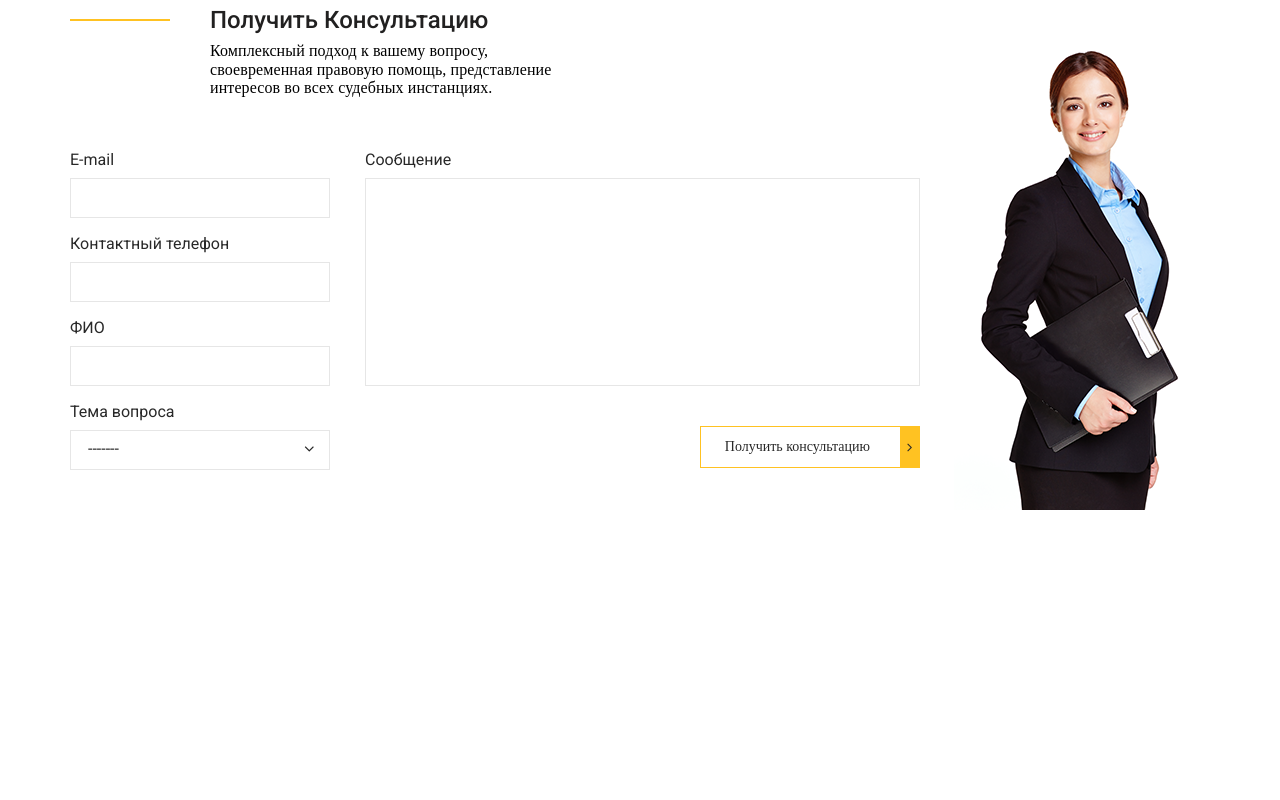
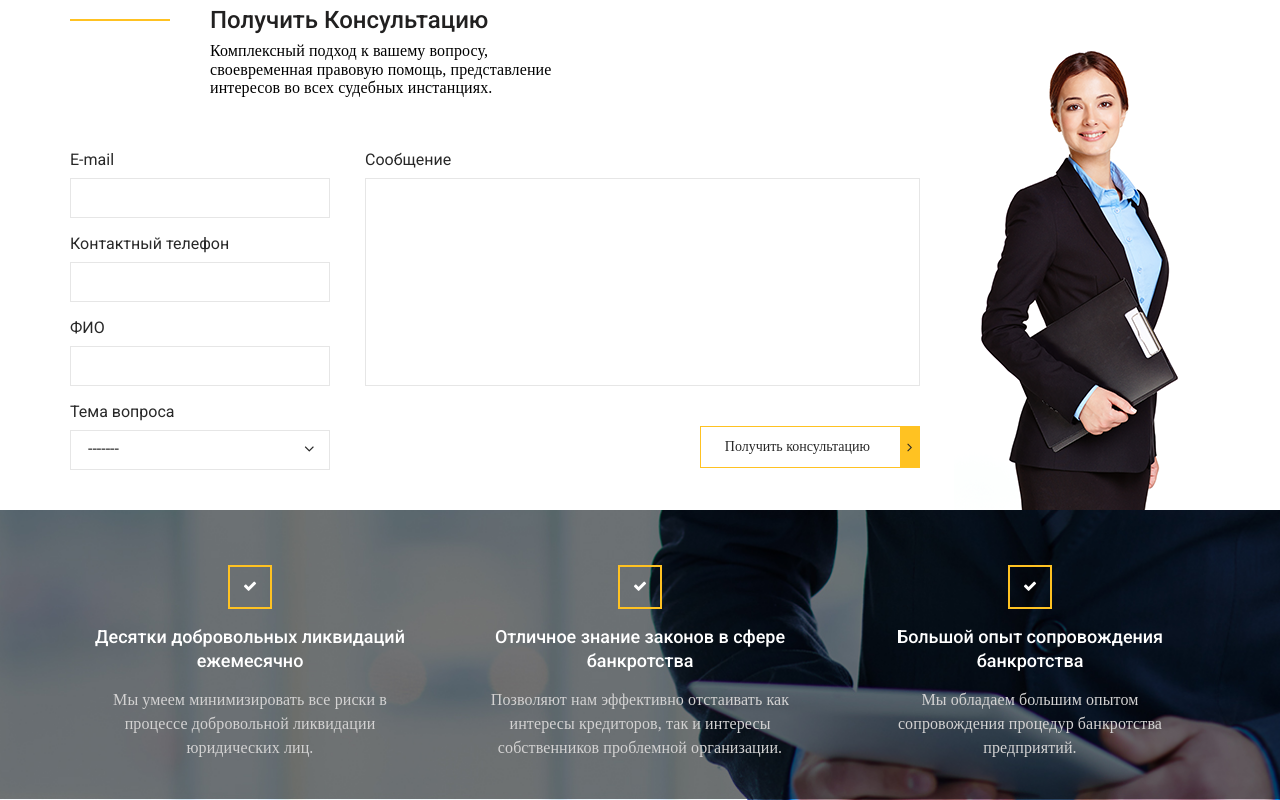
Before and after one commit to YuriBorysiuk/Training-project_1_Landing-page, a plain HTML site: page index.html in a window 1280 px wide. Shown: the part 1587-2387 px from the top of the page. Before the commit the page ends 2097 px from the top, so only its background shows below. Drawn offline with nearby package versions, Linux system fonts and the light colour scheme; files whose address does not match are found by name.

Commit message:
Finish layout and stilization section advanteges

```diff
--- a/css/main.css
+++ b/css/main.css
@@ -450,7 +450,6 @@ Section services and form
 }
 
 .form__box-inner .jq-selectbox__dropdown {
-
 	width: 100%;
 	margin: 2px 0 0;
 	padding: 0;
@@ -523,14 +522,10 @@ Section about
 	min-height: 300px;
 	background-repeat: no-repeat;
 	padding: 25px 0px 45px;
-
-
 }
 
 .about__inner {
 	max-width: 545px;
-
-
 }
 
 .about__title {
@@ -556,4 +551,71 @@ Section about
 
 }
 
-3:52:30
+/*=====================
+Section advanteges
+=====================*/
+
+.advanteges {
+	padding: 55px 0px 40px;
+	background-image: url(../img/adv-fon.jpg);
+	background-repeat: no-repeat;
+	background-position: center;
+	min-height: 285px;
+	background-size: cover;
+}
+
+.advanteges__inner {
+	color: #fff;
+	text-align: center;
+	display: flex;
+	justify-content: space-between;
+
+}
+
+.advanteges-item {
+	max-width: 360px;
+	padding: 0px 20px;
+}
+
+.advanteges__title {
+	font-size: 18px;
+	line-height: 24px;
+	font-weight: 500;
+	font-family: 'Roboto', sans-serif;
+	padding: 60px 0px 15px;
+	position: relative;
+
+}
+
+.advanteges__title:before {
+	content: "";
+	position: absolute;
+	width: 40px;
+	height: 40px;
+	border: 2px solid #ffc222;
+	top: 0;
+	left: 50%;
+	transform: translateX(-50%);
+}
+
+.advanteges__title:after {
+	content: "\f00c";
+	font-family: 'icomoon';
+	font-size: 14px;
+	position: absolute;
+	top: 9px;
+	left: 50%;
+	transform: translateX(-50%);
+}
+
+.advanteges__text {
+	line-height: 24px;
+	color: #d3d2d2;
+	letter-spacing: 0.1px;
+
+}
+
+
+
+
+/*4:25:23*/
--- a/index.html
+++ b/index.html
@@ -237,6 +237,36 @@
 
 			</div>
 		</section>
+		<section class="advanteges">
+			<div class="container">
+				<div class="advanteges__inner">
+					<div class="advanteges-item">
+						<div class="advanteges__title">
+							Десятки добровольных ликвидаций ежемесячно
+						</div>
+						<div class="advanteges__text">
+							Мы умеем минимизировать все риски в процессе добровольной ликвидации юридических лиц.
+						</div>
+					</div>
+					<div class="advanteges-item">
+						<div class="advanteges__title">
+							Отличное знание законов в сфере банкротства
+						</div>
+						<div class="advanteges__text">
+							Позволяют нам эффективно отстаивать как интересы кредиторов, так и интересы собственников проблемной организации.
+						</div>
+					</div>
+					<div class="advanteges-item">
+						<div class="advanteges__title">
+							Большой опыт сопровождения банкротства
+						</div>
+						<div class="advanteges__text">
+							Мы обладаем большим опытом сопровождения процедур банкротства предприятий.
+						</div>
+					</div>
+				</div>
+			</div>
+		</section>
 
 
 
```
Also changed, not shown: img/adv-fon.jpg (added).
